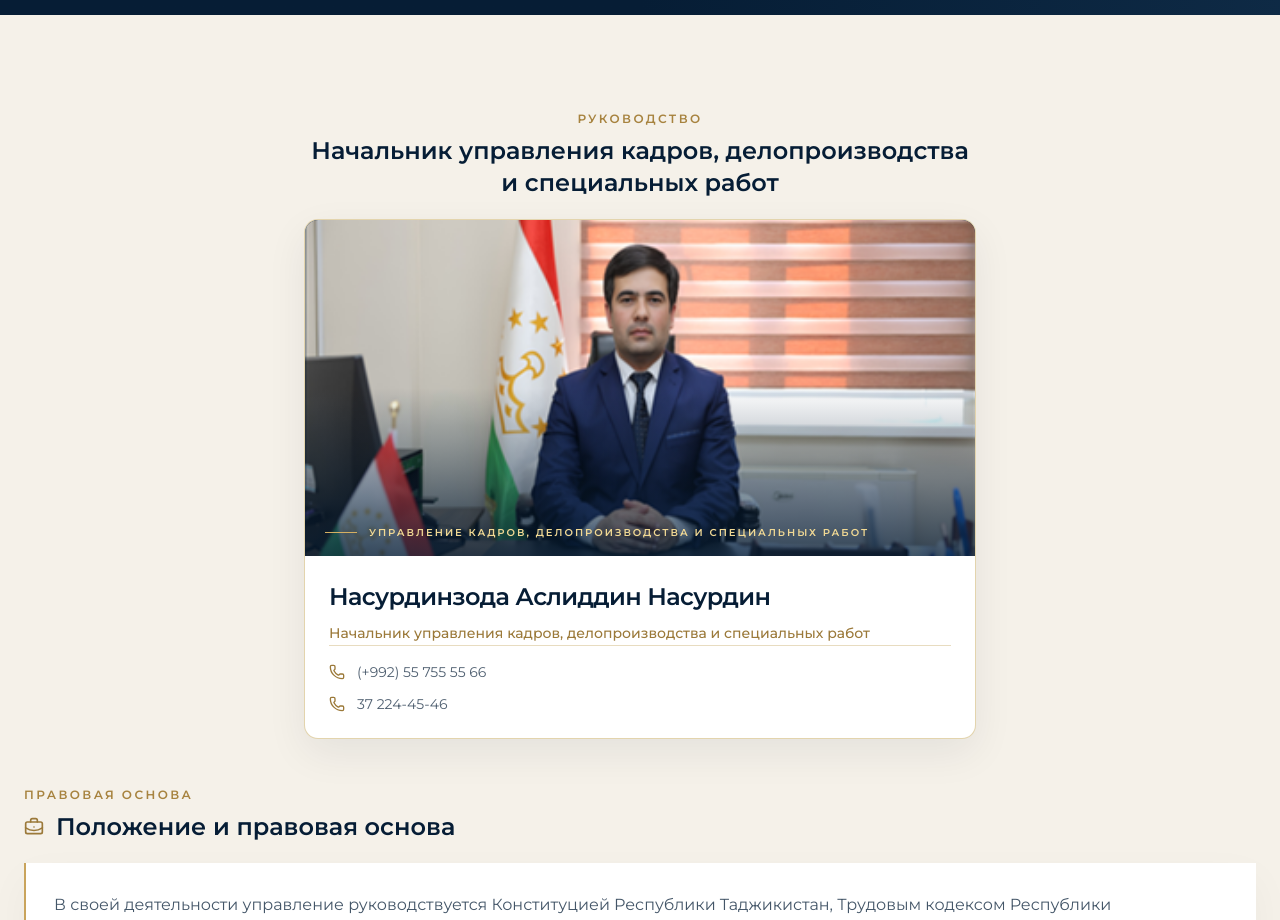
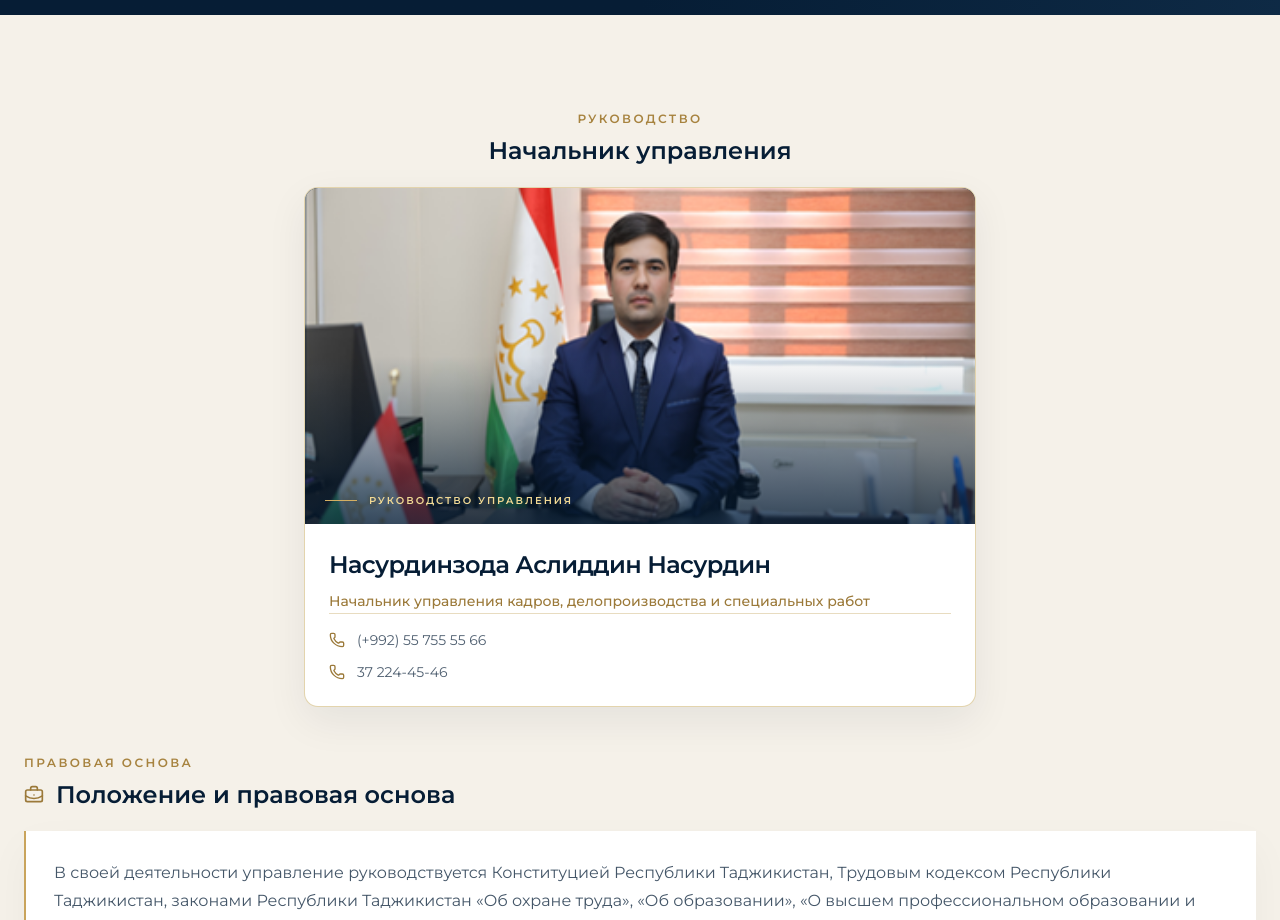
Before and after one commit to karimzade4444/APA, a Next.js app: page /structure/management/hr-department in a window 1280 px wide. Shown: the part 940-1860 px from the top of the page. Built offline with nearby package versions, Linux system fonts and the light colour scheme.

Commit message:
Preserve original leadership headings and card sizing

```diff
--- a/src/components/structure/DepartmentPageTemplate.tsx
+++ b/src/components/structure/DepartmentPageTemplate.tsx
@@ -303,7 +303,7 @@ export default function DepartmentPageTemplate({
                   id="department-head-heading"
                   className="text-xl font-semibold text-[#061d35] sm:text-2xl"
                 >
-                  {department.head.role}
+                  {department.headLabel ?? "Руководство"}
                 </h2>
               </div>
               <DepartmentHeadCard
@@ -314,8 +314,8 @@ export default function DepartmentPageTemplate({
                 phone={department.head.phone?.label}
                 phoneHref={department.head.phone?.href}
                 email={department.head.email}
-                eyebrow={department.title}
-                portraitClassName="h-68 sm:h-84"
+                eyebrow={department.headEyebrow ?? department.title}
+                portraitClassName={department.headPortraitClassName ?? "h-68 sm:h-84"}
                 priority
               />
             </section>
```
